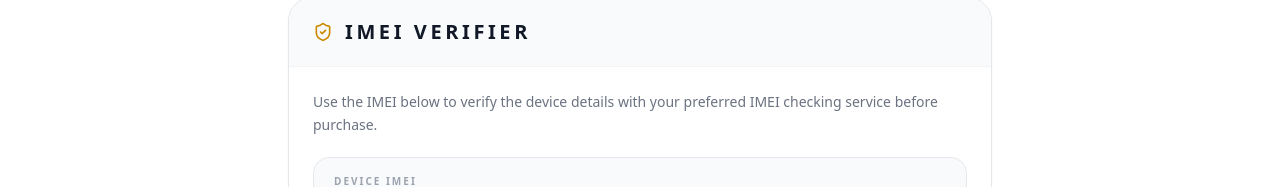
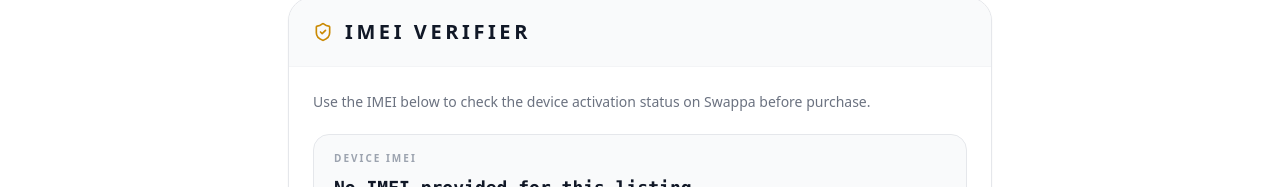
Before and after one commit to amenelu/ephikorea, a Next.js app: page /1/imei-verifier in a window 1280 px wide. Shown: the part 163-350 px from the top of the page. Built offline with nearby package versions, Linux system fonts and the light colour scheme; no server answers.

Commit message:
fix: update imei checker link

```diff
--- a/src/app/[locale]/(store)/imei-verifier/page.tsx
+++ b/src/app/[locale]/(store)/imei-verifier/page.tsx
@@ -4,6 +4,8 @@ import { ArrowLeft, ShieldCheck } from "lucide-react";
 function formatImei(value: string) {
   return value.replace(/\D/g, "").slice(0, 16);
 }
+
+const IMEI_CHECK_URL = "https://swappa.com/imei";
 
 export default function ImeiVerifierPage({
   params: { locale },
@@ -42,8 +44,8 @@ export default function ImeiVerifierPage({
 
         <div className="space-y-4 px-4 py-5 sm:space-y-5 sm:px-6 sm:py-6">
           <p className="text-sm leading-6 text-gray-500 sm:leading-relaxed">
-            Use the IMEI below to verify the device details with your preferred
-            IMEI checking service before purchase.
+            Use the IMEI below to check the device activation status on Swappa
+            before purchase.
           </p>
 
           <div className="rounded-2xl border border-gray-200 bg-gray-50 px-4 py-4 sm:px-5">
@@ -57,12 +59,12 @@ export default function ImeiVerifierPage({
 
           {hasImei ? (
             <a
-              href={`https://www.imei.info/?imei=${imei}`}
+              href={IMEI_CHECK_URL}
               target="_blank"
               rel="noreferrer"
               className="inline-flex w-full items-center justify-center rounded-full bg-black px-5 py-3 text-center text-xs font-black uppercase tracking-[0.14em] text-white transition hover:bg-gray-800 sm:w-auto sm:px-6 sm:text-sm sm:tracking-[0.18em]"
             >
-              Open External IMEI Check
+              Open Swappa IMEI Check
             </a>
           ) : null}
         </div>
```
